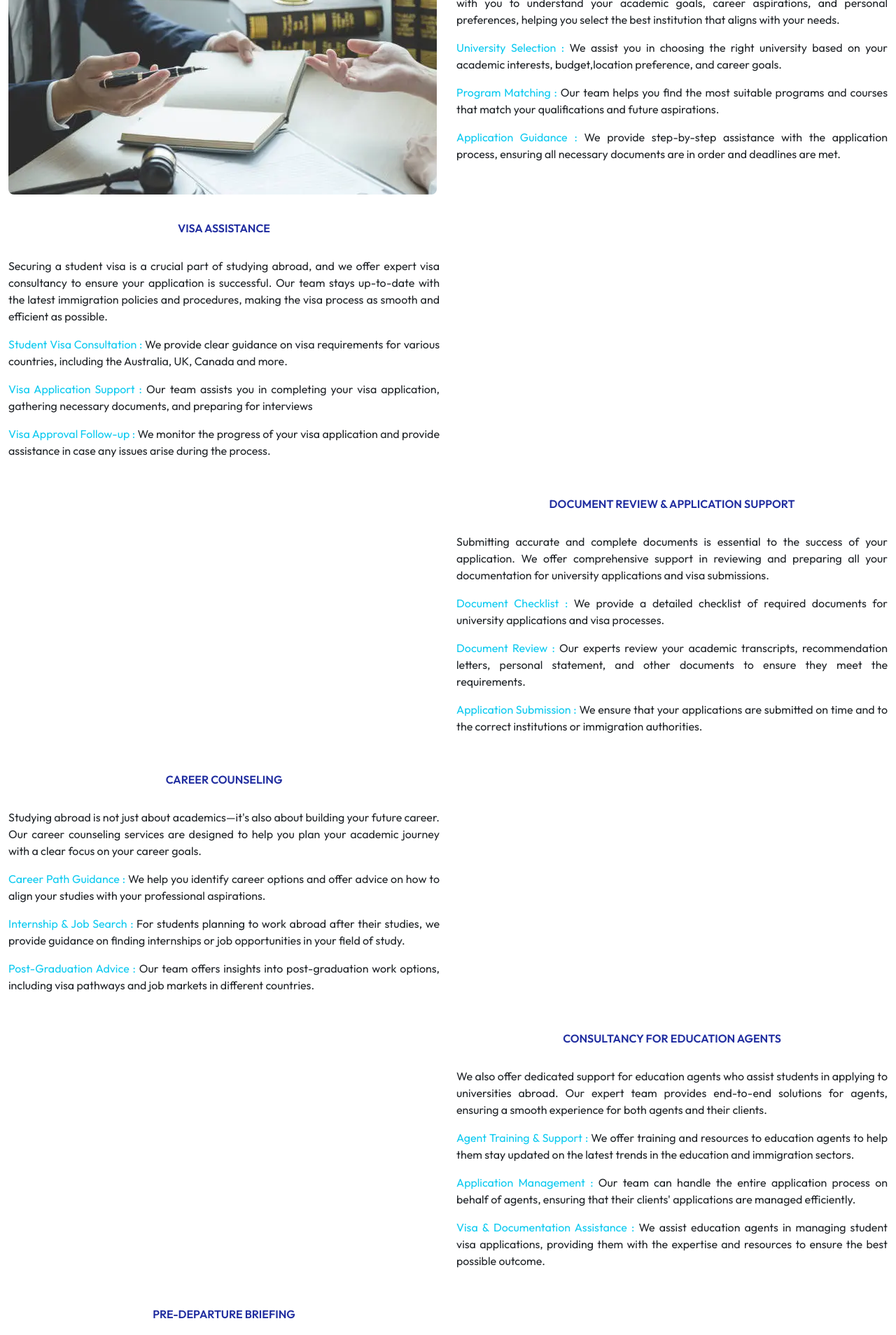
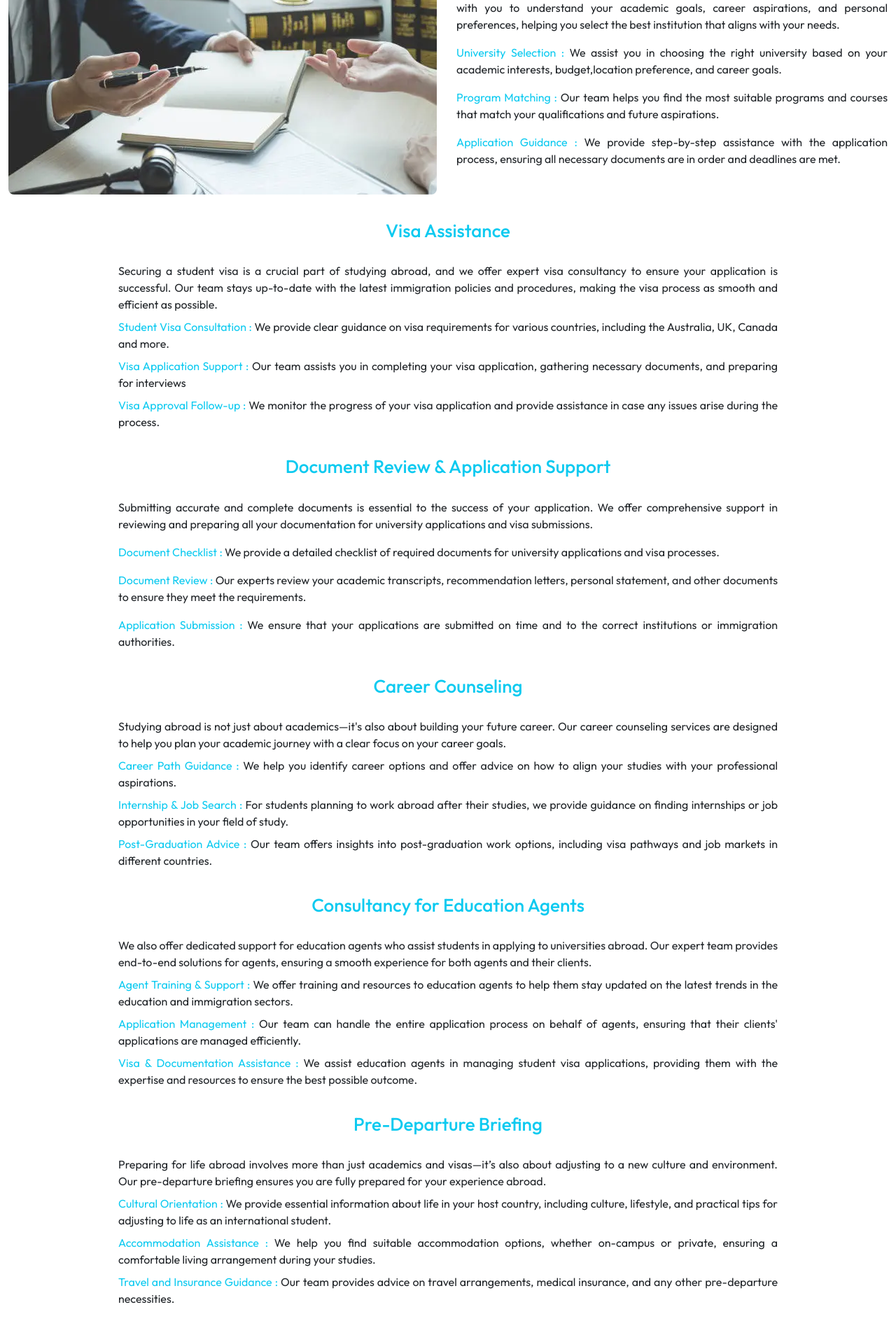
Before and after one commit to jollyvivek/REIS_APP, a React (Vite) app: page /services in a window 1280 px wide. Shown: the part 880-2788 px from the top of the page at 70% size. Built offline with nearby package versions, Linux system fonts and the light colour scheme.

Commit message:
Add changes in About,Service and Footer

```diff
--- a/src/components/Footer.jsx
+++ b/src/components/Footer.jsx
@@ -7,7 +7,6 @@ import { FaFacebookF } from "react-icons/fa";
 import { FaInstagramSquare } from "react-icons/fa";
 import { FaWhatsapp } from "react-icons/fa";
 import { FaLinkedin } from "react-icons/fa6";
-import { FaTwitter } from "react-icons/fa";
 import { Link } from 'react-router-dom';
 
 const Footer = () => {
@@ -33,9 +32,8 @@ const Footer = () => {
             <div className='media-cont d-flex gap-2 align-items-center'>
               <Link to="https://www.linkedin.com/in/heena-gupta-024a0b116" target='_blank' className='media-icon '><FaLinkedin /></Link>
               <Link to="https://www.facebook.com/share/qfxAkL5cNakJRXYe/?mibextid=LQQJ4d" target='_blank' className='media-icon'><FaFacebookF /></Link>
+              <Link to="https://wa.me/9541093299" target='_blank' className='media-icon '><FaWhatsapp /></Link>
               <Link to="https://www.google.com/" target='_blank' className='media-icon '><FaInstagramSquare /></Link>
-              {/* <Link to="https://www.google.com/" target='_blank' className='media-icon '><FaWhatsapp /></Link> */}
-              <Link to="https://www.google.com/" target='_blank' className='media-icon '><FaTwitter /></Link>
             </div>
         </div>
       </div>
--- a/src/pages/Services.jsx
+++ b/src/pages/Services.jsx
@@ -31,13 +31,18 @@ const Services = () => {
             </div>
         </div>
         {/* Our Services In details */}
-        <div className='row flex-column-reverse flex-md-row mt-2'>
-                <Title title="OUR SERVICES IN DETAILS"/>
+       <div className='row'>
+        <div className='col-md-12 my-3'>
+        <Title title="OUR SERVICES IN DETAILS"/>
+        </div>
+       </div>
+        <div className='row flex-column-reverse flex-md-row'>
+
                 <div className='col-md-6 mt-3'>
                     <img className='img-fluid rounded-3' src={ConsultImg} alt="ConsultingIMg" />
                 </div>
                 <div className='col-md-6 mt-3'>
-                    <Title subTitle="Education Consulting"/>
+                    <Title title="Education Consulting"/>
                     <p>Choosing the right university and course is one of the most important decisions you'll make in your academic journey.
                          Our experienced education consultants work closely with you to understand your academic goals, career aspirations,
                          and personal preferences, helping you select the best institution that aligns with your needs.
@@ -54,123 +59,123 @@ const Services = () => {
                 </div>
 
         </div>
-        <div className='row '>
-            <div className='col-md-6 mt-3'>
-                <Title subTitle="Visa Assistance"/>
-                <p>Securing a student visa is a crucial part of studying abroad, and we offer expert visa consultancy to ensure your
+        <div className='row'>
+            <div className='col-md-12 mt-3'>
+                <Title title="Visa Assistance"/>
+                <p className='w-75 m-auto'>Securing a student visa is a crucial part of studying abroad, and we offer expert visa consultancy to ensure your
                     application is successful. Our team stays up-to-date with the latest immigration policies and procedures, making
                      the visa process as smooth and efficient as possible.
                 </p>
-                <p><span className='text-info'>Student Visa Consultation :</span>  We provide clear guidance on visa requirements for various countries, including
+                <p className='w-75 m-auto mt-2'><span className='text-info'>Student Visa Consultation :</span>  We provide clear guidance on visa requirements for various countries, including
                     the Australia, UK, Canada  and more.
                 </p>
-                <p><span className='text-info'>Visa Application Support :</span>  Our team assists you in completing your visa application, gathering necessary documents,
+                <p className='w-75 m-auto mt-2'><span className='text-info'>Visa Application Support :</span>  Our team assists you in completing your visa application, gathering necessary documents,
                      and preparing for interviews
                 </p>
-                <p> <span className='text-info'>  Visa Approval Follow-up :</span> We monitor the progress of your visa application and provide assistance in case any
+                <p  className='w-75 m-auto mt-2'> <span className='text-info'>  Visa Approval Follow-up :</span> We monitor the progress of your visa application and provide assistance in case any
                      issues arise during the process.
                 </p>
             </div>
-            <div className='col-md-6 mt-3'>
+            <div className='col-md-6 mt-3 d-none'>
                 <img className='img-fluid' src="" alt="" />
             </div>
         </div>
-        <div className='row '>
-            <div className='col-md-6 mt-3'>
+        <div className='row'>
+            <div className='col-md-6 mt-3 d-none'>
                 <img className='img-fluid' src="" alt="" />
             </div>
-            <div className='col-md-6 mt-3'>
-                <Title subTitle="Document Review & Application Support"/>
-                <p>Submitting accurate and complete documents is essential to the success of your application. We offer comprehensive support
+            <div className='col-md-12 mt-3'>
+                <Title title="Document Review & Application Support"/>
+                <p  className='w-75 m-auto'>Submitting accurate and complete documents is essential to the success of your application. We offer comprehensive support
                     in reviewing and preparing all your documentation for university applications and visa submissions.
                 </p>
-                <p><span className='text-info'>Document Checklist :</span> We provide a detailed checklist of required documents for university
+                <p  className='w-75 m-auto mt-3'><span className='text-info'>Document Checklist :</span> We provide a detailed checklist of required documents for university
                      applications and visa processes.
                 </p>
-                <p><span className='text-info'>Document Review :</span>  Our experts review your academic transcripts, recommendation letters,
+                <p  className='w-75 m-auto mt-3'><span className='text-info'>Document Review :</span>  Our experts review your academic transcripts, recommendation letters,
                      personal statement, and other documents to ensure they meet the requirements.
                 </p>
-                <p> <span className='text-info'>Application Submission :</span> We ensure that your applications are submitted on time and to the
+                <p  className='w-75 m-auto mt-3'> <span className='text-info'>Application Submission :</span> We ensure that your applications are submitted on time and to the
                      correct institutions or immigration authorities.
                 </p>
             </div>
         </div>
         <div className='row '>
-            <div className='col-md-6 mt-3'>
-                <Title subTitle="Career Counseling"/>
-                <p> Studying abroad is not just about academics—it's also about building your future career. Our career counseling services are
+            <div className='col-md-12 mt-3'>
+                <Title title="Career Counseling"/>
+                <p className='w-75 m-auto mt-2'> Studying abroad is not just about academics—it's also about building your future career. Our career counseling services are
                     designed to help you plan your academic journey with a clear focus on your career goals.
                 </p>
-                <p><span className='text-info'>Career Path Guidance :</span> We help you identify career options and offer advice on how to align
+                <p className='w-75 m-auto mt-2'><span className='text-info'>Career Path Guidance :</span> We help you identify career options and offer advice on how to align
                      your studies with your professional aspirations.
                 </p>
-                <p><span className='text-info'>Internship & Job Search :</span>  For students planning to work abroad after their studies, we
+                <p className='w-75 m-auto mt-2'><span className='text-info'>Internship & Job Search :</span>  For students planning to work abroad after their studies, we
                      provide guidance on finding internships or job opportunities in your field of study.
                 </p>
-                <p> <span className='text-info'>Post-Graduation Advice :</span> Our team offers insights into post-graduation work options,
+                <p className='w-75 m-auto mt-2'> <span className='text-info'>Post-Graduation Advice :</span> Our team offers insights into post-graduation work options,
                  including visa pathways and job markets in different countries.
                 </p>
             </div>
-            <div className='col-md-6 mt-3'>
+            <div className='col-md-6 mt-3 d-none'>
                 <img className='img-fluid' src="" alt="" />
             </div>
         </div>
         <div className='row '>
-            <div className='col-md-6 mt-3'>
+            <div className='col-md-6 mt-3 d-none'>
                 <img className='img-fluid' src="" alt="" />
             </div>
-            <div className='col-md-6 mt-3'>
-                <Title subTitle="Consultancy for Education Agents"/>
-                <p>We also offer dedicated support for education agents who assist students in applying to universities abroad. Our expert team
+            <div className='col-md-12 mt-3'>
+                <Title title="Consultancy for Education Agents"/>
+                <p className='w-75 m-auto mt-2'>We also offer dedicated support for education agents who assist students in applying to universities abroad. Our expert team
                      provides end-to-end solutions for agents, ensuring a smooth experience for both agents and their clients.
                 </p>
-                <p><span className='text-info'>Agent Training & Support :</span> We offer training and resources to education agents to help
+                <p className='w-75 m-auto mt-2'><span className='text-info'>Agent Training & Support :</span> We offer training and resources to education agents to help
                     them stay updated on the latest trends in the education and immigration sectors.
                 </p>
-                <p><span className='text-info'>Application Management :</span>  Our team can handle the entire application process on behalf of
+                <p className='w-75 m-auto mt-2'><span className='text-info'>Application Management :</span>  Our team can handle the entire application process on behalf of
                      agents, ensuring that their clients' applications are managed efficiently.
                 </p>
-                <p> <span className='text-info'>Visa & Documentation Assistance :</span> We assist education agents in managing student visa
+                <p className='w-75 m-auto mt-2'> <span className='text-info'>Visa & Documentation Assistance :</span> We assist education agents in managing student visa
                     applications, providing them with the expertise and resources to ensure the best possible outcome.
                 </p>
             </div>
         </div>
         <div className='row '>
-            <div className='col-md-6 mt-3'>
-                <Title subTitle="Pre-departure Briefing"/>
-                <p> Preparing for life abroad involves more than just academics and visas—it’s also about adjusting to a new culture and
+            <div className='col-md-12 mt-3'>
+                <Title title="Pre-Departure Briefing"/>
+                <p className='w-75 m-auto mt-2'>Preparing for life abroad involves more than just academics and visas—it’s also about adjusting to a new culture and
                      environment. Our pre-departure briefing ensures you are fully prepared for your experience abroad.
                 </p>
-                <p><span className='text-info'>Cultural Orientation :</span> We provide essential information about life in your host country,
+                <p className='w-75 m-auto mt-2'><span className='text-info'>Cultural Orientation :</span> We provide essential information about life in your host country,
                  including culture, lifestyle, and practical tips for adjusting to life as an international student.
                 </p>
-                <p><span className='text-info'>Accommodation Assistance :</span>  We help you find suitable accommodation options, whether
+                <p className='w-75 m-auto mt-2'><span className='text-info'>Accommodation Assistance :</span>  We help you find suitable accommodation options, whether
                     on-campus or private, ensuring a comfortable living arrangement during your studies.
                 </p>
-                <p> <span className='text-info'>Travel and Insurance Guidance :</span> Our team provides advice on travel arrangements, medical
+                <p className='w-75 m-auto mt-2'> <span className='text-info'>Travel and Insurance Guidance :</span> Our team provides advice on travel arrangements, medical
                      insurance, and any other pre-departure necessities.
                 </p>
             </div>
-            <div className='col-md-6 mt-3'>
+            <div className='col-md-6 mt-3 d-none'>
                 <img className='img-fluid' src="" alt="" />
             </div>
         </div>
         <div className='row '>
-            <div className='col-md-6 mt-3'>
+            <div className='col-md-6 mt-3 d-none'>
                 <img className='img-fluid' src="" alt="" />
             </div>
-            <div className='col-md-6 mt-3'>
-                <Title subTitle="Post-arrival Support"/>
-                <p>Our relationship with you doesn’t end once you arrive in your destination country. We offer ongoing support to ensure your
+            <div className='col-md-12 mt-3'>
+                <Title title="Post-Arrival Support"/>
+                <p className='w-75 m-auto mt-2'>Our relationship with you doesn’t end once you arrive in your destination country. We offer ongoing support to ensure your
                      transition is as smooth as possible.
                 </p>
-                <p><span className='text-info'>Arrival Assistance :</span> We offer assistance with airport pickup, settling in, and other
+                <p className='w-75 m-auto mt-2'><span className='text-info'>Arrival Assistance :</span> We offer assistance with airport pickup, settling in, and other
                      immediate needs upon arrival.
                 </p>
-                <p><span className='text-info'>Orientation Services :</span>  Our team helps you navigate the first few weeks abroad, ensuring
+                <p className='w-75 m-auto mt-2'><span className='text-info'>Orientation Services :</span>  Our team helps you navigate the first few weeks abroad, ensuring
                      you are familiar with local services, transportation, and academic expectations.
                 </p>
-                <p> <span className='text-info'>Ongoing Support :</span> We are always available to assist with any issues you might face during
+                <p className='w-75 m-auto mt-2'> <span className='text-info'>Ongoing Support :</span> We are always available to assist with any issues you might face during
                      your stay, from academic challenges to visa extensions and more.
                 </p>
             </div>
```
Also changed, not shown: src/pages/About.jsx (+5 -5 lines).
